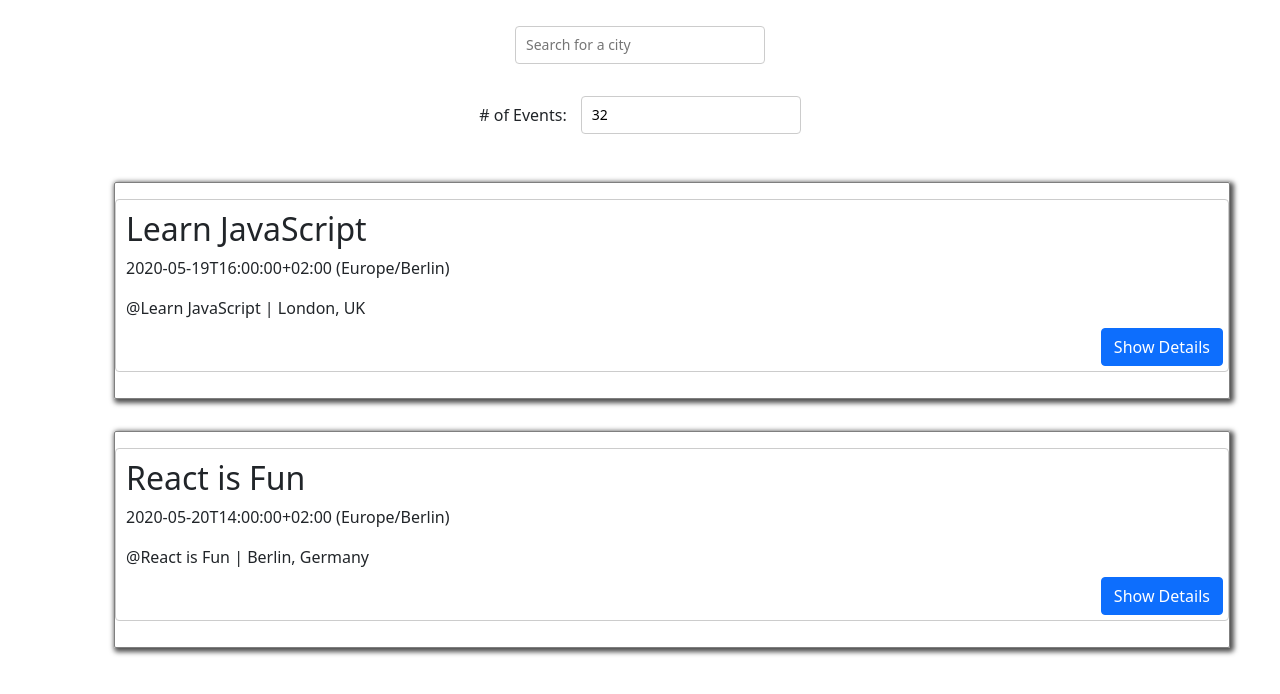
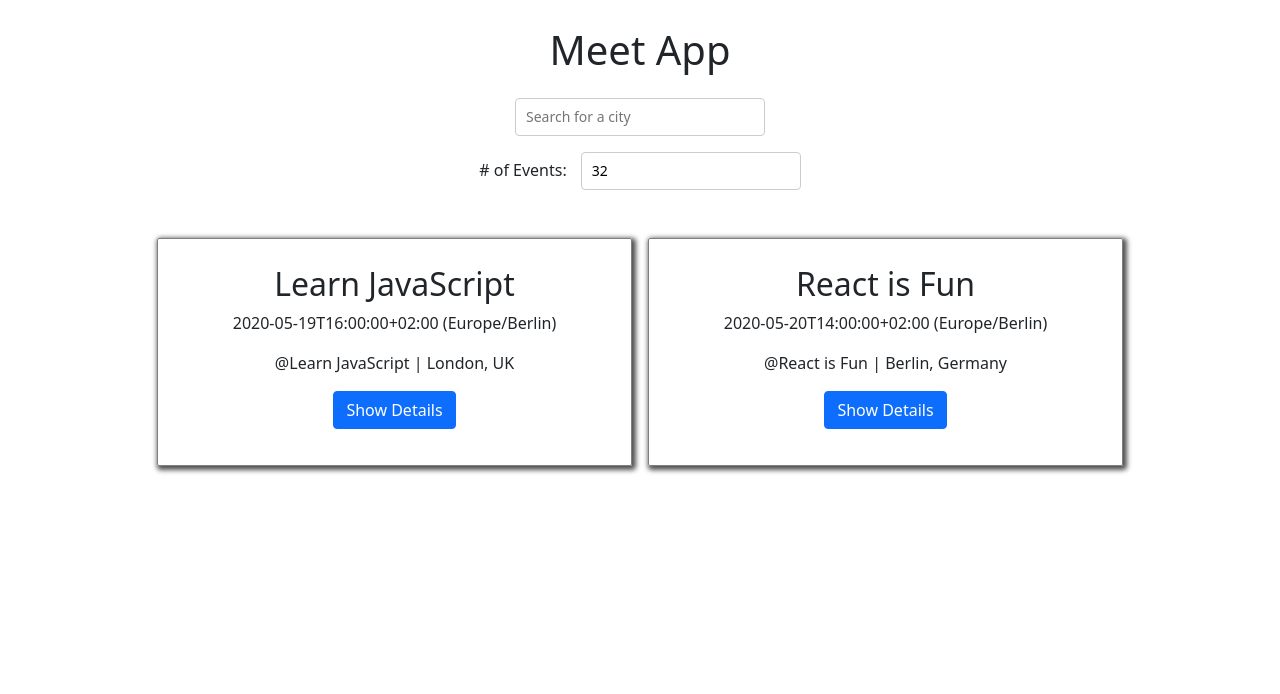
Before and after one commit to kylayouu/Meet, a React (Create React App) app: page / in a window 1280 px wide. Shown: the top 694 px of the page. Built offline with nearby package versions, Linux system fonts and the light colour scheme; what atatus-spa would draw is missing.

Commit message:
updated styling

```diff
--- a/src/App.css
+++ b/src/App.css
@@ -51,7 +51,6 @@ input[type="number"] {
 
 .suggestions {
   width: 250px;
-  position: absolute;
   z-index: 2;
   align-self: center;
   margin: 0;
@@ -78,22 +77,20 @@ input[type="number"] {
 }
 
 .event {
-  padding: 10px 10px 35px;
+  padding: 10px;
   margin-bottom: 10px;
-  text-align: left;
-  border: 1px solid #ccc;
-  border-radius: 4px;
-  position: relative;
+  text-align: center;
 }
 
 .details-btn {
-  position: absolute;
-  right: 5px;
-  bottom: 5px;
   padding: 5px 8px;
   border-radius: 4px;
   outline: none;
   cursor: pointer;
+}
+
+.details {
+  padding: 2em 1em 0em 1em;
 }
 
 .name {
@@ -127,11 +124,6 @@ input[type="number"] {
   grid-gap: 20px;
   padding: 20px;
   font-family: sans-serif;
-}
-
-.Alert {
-  position: fixed;
-  top: 20px;
 }
 
 .data-vis-wrapper {
@@ -218,14 +210,23 @@ input[type="number"] {
   margin: 1em;
 }
 
-/* .alert-text {
-  margin: 1em;
-  text-align: center;
-  border: 3px #000;
-} */
+.event-list-container {
+  margin: 3em;
+}
 
-.city-search-row {
-  display: flex;
-  flex-direction: row;
+.event-list {
+	border: 1px solid rgb(127, 127, 127);
+	border-radius: 2px;
+	padding: 1em 0;
+	margin: 0 .5em;
+	box-shadow: 2px 2px 5px 2px rgb(80, 80, 80);
+}
+
+.event-list-row {
+  justify-content: center;
+}
+
+.EventList {
+  padding: 0;
   margin: auto;
 }
--- a/src/App.js
+++ b/src/App.js
@@ -59,6 +59,7 @@ class App extends Component {
   render() {
     return (
       <div className="App">
+        <h1>Meet App</h1>
         <CitySearch locations={this.state.locations} updateEvents={this.updateEvents} numberOfEvents={this.state.numberOfEvents} />
         <NumberOfEvents numberOfEvents={this.state.numberOfEvents} handleNumberChange={this.handleNumberChange} errorText={this.state.errorText} />
         <EventList events={this.state.events}/>
--- a/src/CitySearch.js
+++ b/src/CitySearch.js
@@ -43,6 +43,7 @@ class CitySearch extends Component {
 	render() {
 		return (
 			<div className='CitySearch'>
+				<InfoAlert text={this.state.infoText} />
 				<input
 					type='text'
 					className='city'
@@ -51,7 +52,6 @@ class CitySearch extends Component {
 					onChange={this.handleInputChanged}
 					onFocus={() => { this.setState({ showSuggestions: true }) }}
 				/>
-				<InfoAlert text={this.state.infoText} />
 				<ul className='suggestions' style={this.state.showSuggestions ? {} : { display: 'none' }}>
 					{this.state.suggestions.map((suggestion) => (
 						<li
--- a/src/Event.js
+++ b/src/Event.js
@@ -35,7 +35,6 @@ class Event extends Component {
 						<p>{event.description}</p>
 					</div>
 				}
-
 			</div>
 		)
 	}
--- a/src/EventList.js
+++ b/src/EventList.js
@@ -1,24 +1,23 @@
 import React, { Component } from 'react';
 import Event from './Event';
 import { Container, Row, Col } from 'react-bootstrap';
-import './event-list.css';
 
 class EventList extends Component {
 	render() {
 		const { events } = this.props;
 		return (
 			<Container className='event-list-container'>
-				<Row>
 				<ul className='EventList'>
+					<Row className='event-list-row'>
 						{events.map(event =>
-								<Col className='event-list' key={event.id}>
+							<Col md={8} xl={5} className='event-list' key={event.id}>
 								<li>
 									<Event event={event} />
 								</li>
 							</Col>
 						)}
+					</Row>
 				</ul>
-				</Row>
 			</Container>
 		)
 	}
--- a/src/NumberOfEvents.js
+++ b/src/NumberOfEvents.js
@@ -12,7 +12,7 @@ class NumberOfEvents extends Component {
 		const { errorText } = this.props;
 		return (
 			<div className='NumberOfEvents'>
-				# of Events:
+				<label># of Events:</label>
 				<input
 				type='number'
 				className='number-input'
--- a/src/event-list.css
+++ /dev/null
@@ -1,11 +0,0 @@
-.event-list-container {
-	margin-top: 1em;
-}
-
-.event-list {
-	border: 1px solid rgb(127, 127, 127);
-	border-radius: 2px;
-	padding: 1em 0;
-	margin: 2em;
-	box-shadow: 2px 2px 5px 2px rgb(80, 80, 80);
-}
```
Lines whose indentation alone changed are shown as unchanged.
